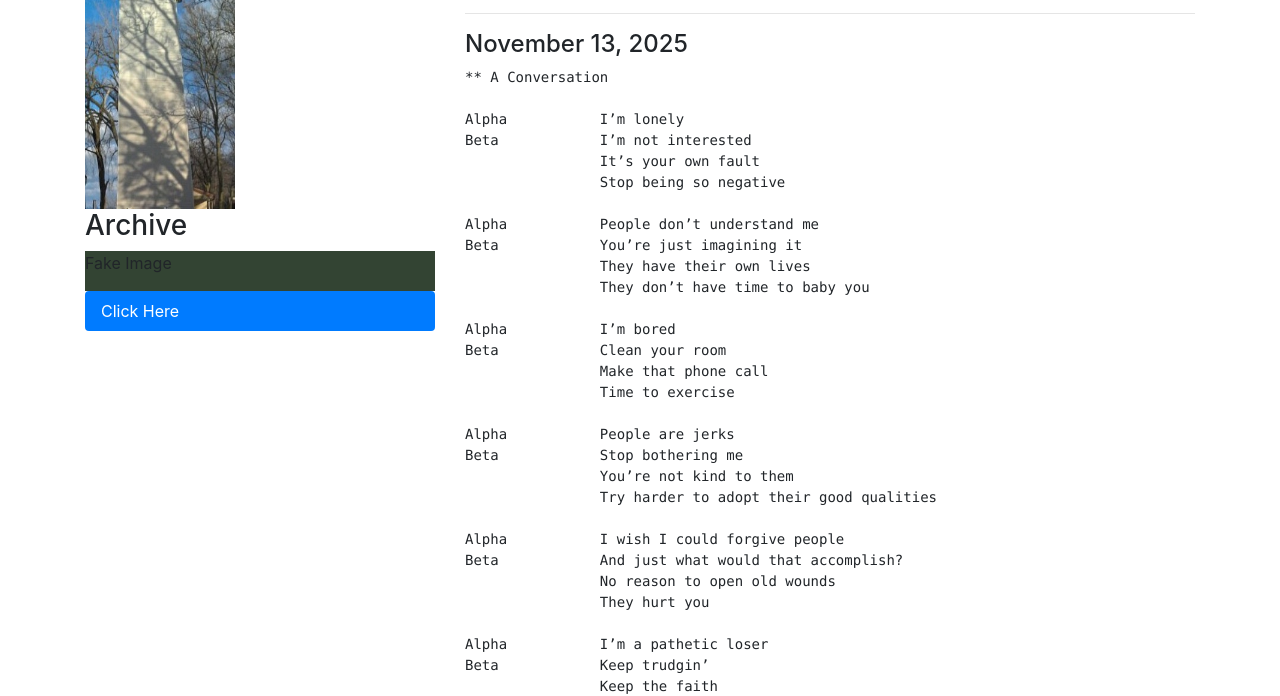
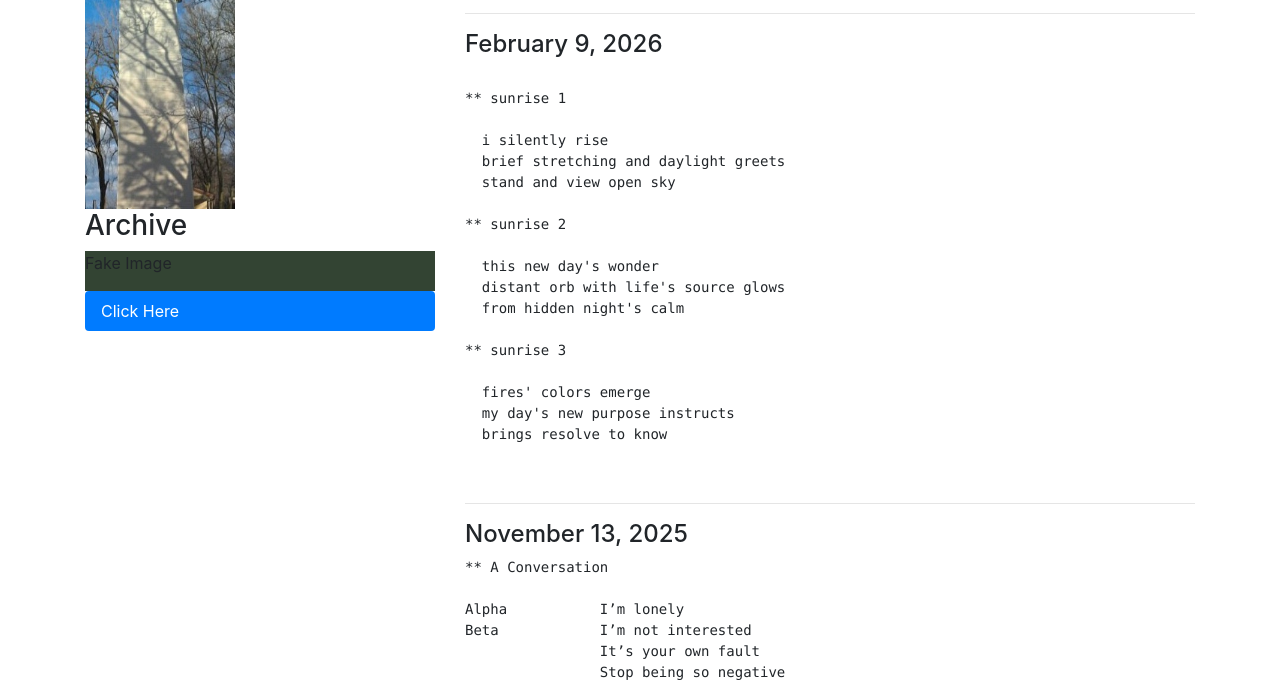
Before and after one commit to frazida/FLv4, a plain HTML site: page index.html in a window 1280 px wide. Shown: the part 127-823 px from the top of the page. Drawn offline with nearby package versions, Linux system fonts and the light colour scheme.

Commit message:
Release 202602.1

```diff
--- a/index.html
+++ b/index.html
@@ -95,6 +95,30 @@
     <div class="col-sm-8">
       <h2>Selected Writings</h2>
       <hr>
+      <h4>February 9, 2026</h4>
+      <pre>
+
+** sunrise 1
+
+  i silently rise
+  brief stretching and daylight greets
+  stand and view open sky
+
+** sunrise 2
+
+  this new day's wonder
+  distant orb with life's source glows
+  from hidden night's calm
+
+** sunrise 3
+
+  fires' colors emerge
+  my day's new purpose instructs
+  brings resolve to know
+
+      </pre>
+
+      <hr>
       <h4>November 13, 2025</h4>
       <pre>
 ** A Conversation
@@ -158,7 +182,7 @@ Beta		Keep trudgin’
 </div>
 
 <footer class="container-fluid text-center">
-  <p>Release 202511.1</p>
+  <p>Release 202602.1</p>
 </footer>
 
    <!--
```
Also changed, not shown: about.html (+1 -1 lines), archive.html (+1 -1 lines), career.html (+1 -1 lines), contact.html (+1 -1 lines), quick.html (+1 -1 lines), techgateway.html (+1 -1 lines), webgateway.html (+1 -1 lines).
